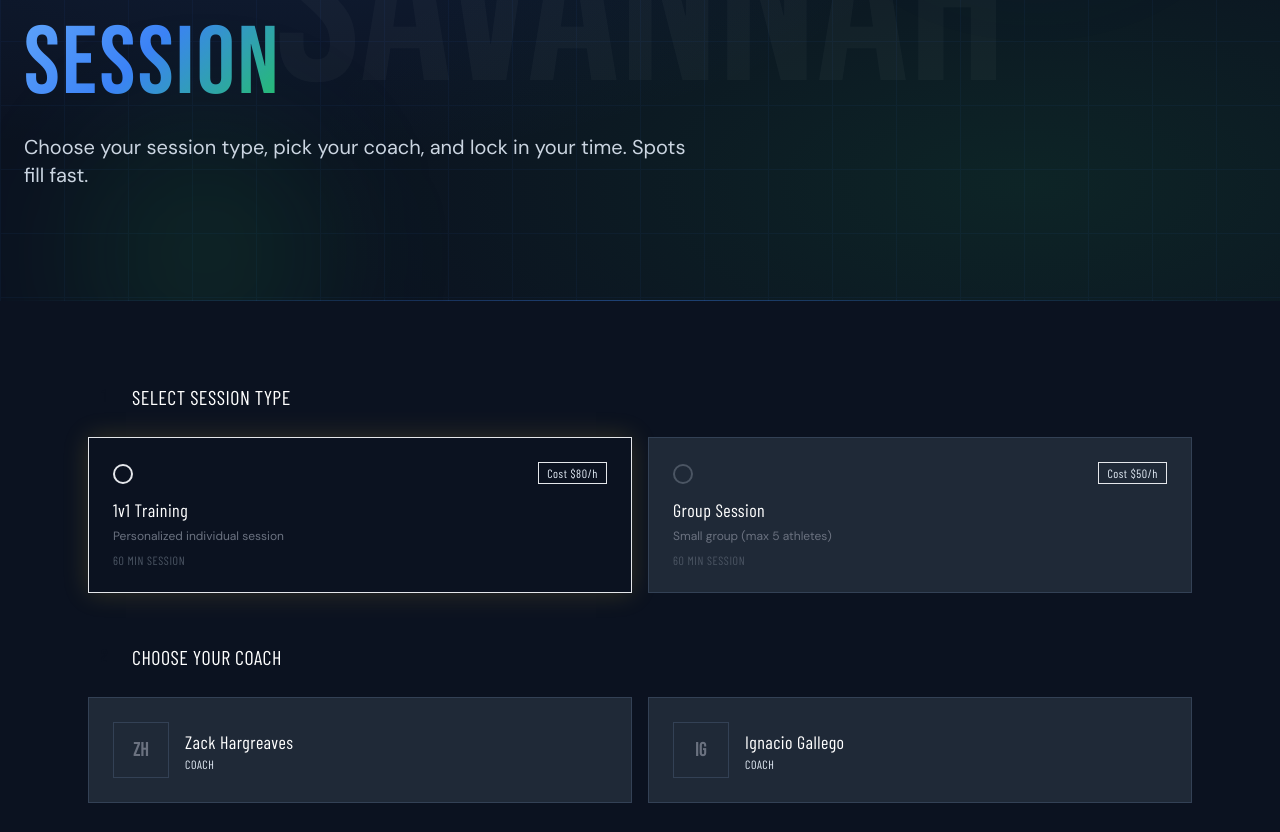
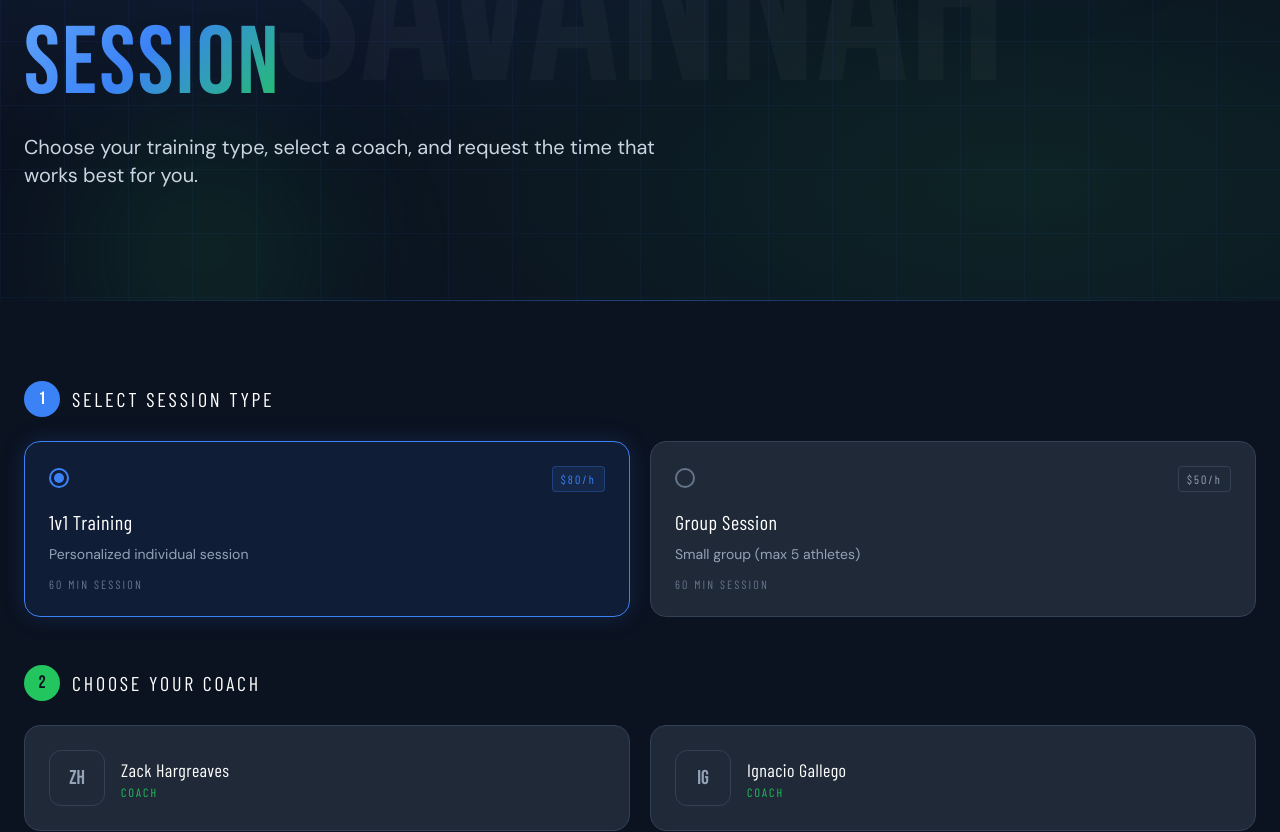
Before and after one commit to savannahathleticacademy-sys/savannah-athletic, a React (Vite) app: page /book in a window 1280 px wide. Shown: the part 279-1111 px from the top of the page. Built offline with nearby package versions, Linux system fonts and the light colour scheme; a web font is replaced by a local one.

Commit message:
Update Book.jsx

```diff
--- a/src/Book.jsx
+++ b/src/Book.jsx
@@ -2,8 +2,20 @@ import { useState } from 'react'
 import PageHero from './PageHero.jsx'
 
 const sessionTypes = [
-  { id: '1v1', label: '1v1 Training', desc: 'Personalized individual session', duration: '60 min', price: 'Cost $80/h' },
-  { id: 'group', label: 'Group Session', desc: 'Small group (max 5 athletes)', duration: '60 min', price: 'Cost $50/h' },
+  {
+    id: '1v1',
+    label: '1v1 Training',
+    desc: 'Personalized individual session',
+    duration: '60 min',
+    price: '$80/h',
+  },
+  {
+    id: 'group',
+    label: 'Group Session',
+    desc: 'Small group (max 5 athletes)',
+    duration: '60 min',
+    price: '$50/h',
+  },
 ]
 
 const coaches = [
@@ -49,8 +61,22 @@ export default function Book() {
   }
 
   const formattedDate = selectedDate
-    ? selectedDate.toLocaleDateString('en-US', { month: 'long', day: 'numeric', year: 'numeric' })
+    ? selectedDate.toLocaleDateString('en-US', {
+        month: 'long',
+        day: 'numeric',
+        year: 'numeric',
+      })
     : ''
+
+  const selectedCoachName =
+    selectedCoach === 'zack'
+      ? 'Zack Hargreaves'
+      : selectedCoach === 'ignacio'
+      ? 'Ignacio Gallego'
+      : ''
+
+  const selectedSessionLabel =
+    sessionType === '1v1' ? '1v1 Training' : 'Group Session'
 
   const onSubmit = async (event) => {
     event.preventDefault()
@@ -59,9 +85,10 @@ export default function Book() {
     const formData = new FormData(event.target)
     const first = formData.get('first_name')
     const last = formData.get('last_name')
+
     formData.append('name', `${first} ${last}`)
-    formData.append('session_type', sessionType === '1v1' ? '1v1 Training' : 'Group Session')
-    formData.append('coach', selectedCoach === 'zack' ? 'Zack Hargreaves' : selectedCoach === 'ignacio' ? 'Ignacio Gallego' : '')
+    formData.append('session_type', selectedSessionLabel)
+    formData.append('coach', selectedCoachName)
     formData.append('preferred_date', formattedDate)
     formData.append('preferred_time', selectedTime || '')
     formData.append('access_key', '32de9cfe-9a49-44e1-adb9-018b5c1f24b6')
@@ -103,101 +130,197 @@ export default function Book() {
     <div>
       <PageHero
         label="Book a Session"
-        title={<>RESERVE YOUR<br /><span className="text-gradient-gold">SESSION</span></>}
-        subtitle="Choose your session type, pick your coach, and lock in your time. Spots fill fast."
+        title={
+          <>
+            RESERVE YOUR
+            <br />
+            <span className="text-gradient-gold">SESSION</span>
+          </>
+        }
+        subtitle="Choose your training type, select a coach, and request the time that works best for you."
       />
 
       <section className="py-20 bg-pitch-black">
-        <div className="max-w-6xl mx-auto px-4 sm:px-6">
-
+        <div className="max-w-7xl mx-auto px-4 sm:px-6">
+          {/* STEP 1 */}
           <div className="mb-12">
             <div className="flex items-center gap-3 mb-6">
-              <div className="w-8 h-8 bg-gold text-pitch-black flex items-center justify-center font-display text-lg">1</div>
-              <h2 className="font-heading text-xl tracking-wide text-white uppercase">Select Session Type</h2>
+              <div className="w-9 h-9 rounded-full bg-blue text-white flex items-center justify-center font-display text-lg">
+                1
               </div>
-            <div className="grid grid-cols-1 sm:grid-cols-2 gap-4">
-              {sessionTypes.map((type) => (
+              <h2 className="font-heading text-xl tracking-[0.14em] text-white uppercase">
+                Select Session Type
+              </h2>
+            </div>
+
+            <div className="grid grid-cols-1 md:grid-cols-2 gap-5">
+              {sessionTypes.map((type) => {
+                const active = sessionType === type.id
+
+                return (
                   <button
                     type="button"
                     key={type.id}
                     onClick={() => setSessionType(type.id)}
-                  className={`text-left p-6 border transition-all duration-300 ${
-                    sessionType === type.id
-                      ? 'border-gold bg-gold/10 shadow-[0_0_24px_rgba(212,175,55,0.2)]'
-                      : 'border-pitch-border bg-pitch-card hover:border-gold/30'
+                    className={`text-left rounded-2xl border p-6 transition-all duration-300 ${
+                      active
+                        ? 'border-blue bg-blue/10 shadow-[0_0_24px_rgba(59,130,246,0.18)]'
+                        : 'border-pitch-border bg-pitch-card hover:border-blue/30'
                     }`}
                   >
-                  <div className="flex items-start justify-between mb-3">
-                    <div className={`w-5 h-5 border-2 rounded-full flex items-center justify-center flex-shrink-0 mt-0.5 ${
-                      sessionType === type.id ? 'border-gold' : 'border-gray-600'
-                    }`}>
-                      {sessionType === type.id && <div className="w-2.5 h-2.5 rounded-full bg-gold" />}
+                    <div className="flex items-start justify-between mb-4">
+                      <div
+                        className={`w-5 h-5 border-2 rounded-full flex items-center justify-center flex-shrink-0 mt-0.5 ${
+                          active ? 'border-blue' : 'border-slate-500'
+                        }`}
+                      >
+                        {active && <div className="w-2.5 h-2.5 rounded-full bg-blue" />}
                       </div>
-                    <span className="text-xs font-heading tracking-wider text-gold border border-gold/30 px-2 py-0.5">{type.price}</span>
+
+                      <span
+                        className={`text-xs font-heading tracking-[0.18em] px-2 py-1 rounded border ${
+                          active
+                            ? 'text-blue border-blue/30 bg-blue/10'
+                            : 'text-slate-400 border-pitch-border'
+                        }`}
+                      >
+                        {type.price}
+                      </span>
                     </div>
-                  <h3 className="font-heading text-lg text-white tracking-wide mb-1">{type.label}</h3>
-                  <p className="text-gray-500 text-xs mb-2">{type.desc}</p>
-                  <div className="text-xs text-gray-600 font-heading tracking-wider uppercase">{type.duration} session</div>
+
+                    <h3 className="font-heading text-xl text-white tracking-wide mb-2">
+                      {type.label}
+                    </h3>
+
+                    <p className="text-slate-400 text-sm mb-3">
+                      {type.desc}
+                    </p>
+
+                    <div className="text-xs text-slate-500 font-heading tracking-[0.18em] uppercase">
+                      {type.duration} session
+                    </div>
                   </button>
-              ))}
+                )
+              })}
             </div>
           </div>
 
+          {/* STEP 2 */}
           <div className="mb-12">
             <div className="flex items-center gap-3 mb-6">
-              <div className={`w-8 h-8 flex items-center justify-center font-display text-lg ${sessionType ? 'bg-gold text-pitch-black' : 'bg-pitch-card text-gray-600 border border-pitch-border'}`}>2</div>
-              <h2 className="font-heading text-xl tracking-wide text-white uppercase">Choose Your Coach</h2>
+              <div
+                className={`w-9 h-9 rounded-full flex items-center justify-center font-display text-lg ${
+                  sessionType
+                    ? 'bg-green text-pitch-black'
+                    : 'bg-pitch-card text-slate-500 border border-pitch-border'
+                }`}
+              >
+                2
               </div>
-            <div className="grid grid-cols-1 sm:grid-cols-2 gap-4">
-              {coaches.map((coach) => (
+              <h2 className="font-heading text-xl tracking-[0.14em] text-white uppercase">
+                Choose Your Coach
+              </h2>
+            </div>
+
+            <div className="grid grid-cols-1 md:grid-cols-2 gap-5">
+              {coaches.map((coach) => {
+                const active = selectedCoach === coach.id
+
+                return (
                   <button
                     type="button"
                     key={coach.id}
                     onClick={() => setSelectedCoach(coach.id)}
-                  className={`text-left p-6 border transition-all duration-300 ${
-                    selectedCoach === coach.id
-                      ? 'border-gold bg-gold/10 shadow-[0_0_24px_rgba(212,175,55,0.2)]'
-                      : 'border-pitch-border bg-pitch-card hover:border-gold/30'
+                    className={`text-left rounded-2xl border p-6 transition-all duration-300 ${
+                      active
+                        ? 'border-green bg-green/10 shadow-[0_0_24px_rgba(34,197,94,0.16)]'
+                        : 'border-pitch-border bg-pitch-card hover:border-green/30'
                     }`}
                   >
                     <div className="flex items-center gap-4">
-                    <div className={`w-14 h-14 border flex items-center justify-center font-display text-xl flex-shrink-0 ${
-                      selectedCoach === coach.id ? 'border-gold text-gold bg-gold/10' : 'border-pitch-border text-gray-500'
-                    }`}>
+                      <div
+                        className={`w-14 h-14 rounded-xl border flex items-center justify-center font-display text-xl flex-shrink-0 ${
+                          active
+                            ? 'border-green text-green bg-green/10'
+                            : 'border-pitch-border text-slate-400'
+                        }`}
+                      >
                         {coach.initials}
                       </div>
+
                       <div>
-                      <div className="font-heading text-lg text-white tracking-wide">{coach.name}</div>
-                      <div className="text-gold text-xs font-heading tracking-wider uppercase">{coach.title}</div>
+                        <div className="font-heading text-lg text-white tracking-wide">
+                          {coach.name}
+                        </div>
+                        <div className="text-green text-xs font-heading tracking-[0.18em] uppercase">
+                          {coach.title}
+                        </div>
                       </div>
                     </div>
                   </button>
-              ))}
+                )
+              })}
             </div>
           </div>
 
+          {/* STEP 3 */}
           {selectedCoach && (
-            <div className="flex flex-col md:flex-row gap-6 mb-12">
-              <div className="w-full md:w-2/3 border border-gold/20 bg-pitch-card p-6">
-                <div className="flex justify-between items-center mb-4 text-white">
-                  <button type="button" onClick={prevMonth} className="px-3 py-1 bg-gray-700 rounded hover:bg-gray-600">&lt;</button>
-                  <h3 className="text-lg font-bold">{currentMonth.toLocaleString('en-US', { month: 'long', year: 'numeric' })}</h3>
-                  <button type="button" onClick={nextMonth} className="px-3 py-1 bg-gray-700 rounded hover:bg-gray-600">&gt;</button>
+            <div className="grid grid-cols-1 lg:grid-cols-[1.15fr_0.85fr] gap-6">
+              {/* CALENDAR */}
+              <div className="rounded-3xl border border-pitch-border bg-pitch-card p-6 md:p-8">
+                <div className="flex items-center gap-3 mb-6">
+                  <div className="w-9 h-9 rounded-full bg-blue text-white flex items-center justify-center font-display text-lg">
+                    3
+                  </div>
+                  <h2 className="font-heading text-xl tracking-[0.14em] text-white uppercase">
+                    Select Preferred Date & Time
+                  </h2>
                 </div>
 
-                <div className="grid grid-cols-7 gap-2 text-center text-white text-sm font-bold">
+                <div className="rounded-2xl border border-pitch-border bg-pitch-black p-5">
+                  <div className="flex justify-between items-center mb-5 text-white">
+                    <button
+                      type="button"
+                      onClick={prevMonth}
+                      className="px-3 py-1.5 rounded-lg bg-pitch-card border border-pitch-border hover:border-blue/30 transition-colors"
+                    >
+                      &lt;
+                    </button>
+
+                    <h3 className="text-lg font-heading tracking-wide">
+                      {currentMonth.toLocaleString('en-US', {
+                        month: 'long',
+                        year: 'numeric',
+                      })}
+                    </h3>
+
+                    <button
+                      type="button"
+                      onClick={nextMonth}
+                      className="px-3 py-1.5 rounded-lg bg-pitch-card border border-pitch-border hover:border-blue/30 transition-colors"
+                    >
+                      &gt;
+                    </button>
+                  </div>
+
+                  <div className="grid grid-cols-7 gap-2 text-center text-slate-300 text-xs md:text-sm font-heading tracking-wide uppercase mb-2">
                     {['Sun', 'Mon', 'Tue', 'Wed', 'Thu', 'Fri', 'Sat'].map((d) => (
                       <div key={d}>{d}</div>
                     ))}
                   </div>
 
-                <div className="grid grid-cols-7 gap-2 text-center text-white text-sm mt-1">
-                  {[...Array(firstDayIndex)].map((_, i) => <div key={`empty-${i}`}></div>)}
+                  <div className="grid grid-cols-7 gap-2 text-center text-white text-sm">
+                    {[...Array(firstDayIndex)].map((_, i) => (
+                      <div key={`empty-${i}`}></div>
+                    ))}
+
                     {days.map((day) => {
                       const isPast =
                         day < new Date(today.getFullYear(), today.getMonth(), today.getDate()) &&
                         currentMonth.getMonth() === today.getMonth() &&
                         currentMonth.getFullYear() === today.getFullYear()
+
+                      const active = selectedDate?.getTime() === day.getTime()
 
                       return (
                         <button
@@ -205,11 +328,11 @@ export default function Book() {
                           key={day.getDate()}
                           onClick={() => handleDayClick(day)}
                           disabled={isPast}
-                        className={`p-2 rounded ${
-                          selectedDate?.getTime() === day.getTime()
-                            ? 'bg-gold text-black'
-                            : 'bg-gray-700 hover:bg-gray-600'
-                        } ${isPast ? 'opacity-40 cursor-not-allowed' : ''}`}
+                          className={`p-2.5 rounded-lg transition-all duration-200 ${
+                            active
+                              ? 'bg-blue text-white'
+                              : 'bg-pitch-card hover:bg-slate-700'
+                          } ${isPast ? 'opacity-30 cursor-not-allowed' : ''}`}
                         >
                           {day.getDate()}
                         </button>
@@ -218,38 +341,125 @@ export default function Book() {
                   </div>
                 </div>
 
-              <div className="w-full md:w-1/3 bg-pitch-black p-6 rounded-lg shadow-lg">
                 {selectedDate && (
-                  <div className="mb-4">
-                    <h4 className="text-white font-bold mb-2">Available Times</h4>
-                    <div className="grid grid-cols-2 gap-2">
-                      {hours.map((h) => (
+                  <div className="mt-6">
+                    <h4 className="text-white font-heading tracking-[0.14em] uppercase mb-4 text-sm">
+                      Available Times
+                    </h4>
+
+                    <div className="grid grid-cols-2 sm:grid-cols-3 gap-3">
+                      {hours.map((hour) => {
+                        const active = selectedTime === hour
+
+                        return (
                           <button
-                          key={h}
+                            key={hour}
                             type="button"
-                          onClick={() => setSelectedTime(h)}
-                          className={`p-2 rounded text-white ${selectedTime === h ? 'bg-gold text-black' : 'bg-gray-700 hover:bg-gray-600'}`}
+                            onClick={() => setSelectedTime(hour)}
+                            className={`p-3 rounded-xl border text-sm transition-all duration-200 ${
+                              active
+                                ? 'bg-green text-pitch-black border-green'
+                                : 'bg-pitch-card border-pitch-border text-white hover:border-green/30'
+                            }`}
                           >
-                          {h}
+                            {hour}
                           </button>
-                      ))}
+                        )
+                      })}
                     </div>
                   </div>
                 )}
+              </div>
 
-                <h3 className="text-xl font-bold mb-4 text-white">Book Your Session</h3>
-                <form onSubmit={onSubmit} className="flex flex-col gap-3 text-white">
-                  <div className="grid grid-cols-1 md:grid-cols-2 gap-3">
-                    <input type="text" name="first_name" placeholder="First Name" required className="p-2 rounded bg-gray-800" />
-                    <input type="text" name="last_name" placeholder="Last Name" required className="p-2 rounded bg-gray-800" />
+              {/* FORM */}
+              <div className="rounded-3xl border border-pitch-border bg-pitch-card p-6 md:p-8">
+                <div className="flex items-center gap-3 mb-5">
+                  <div className="w-9 h-9 rounded-full bg-green text-pitch-black flex items-center justify-center font-display text-lg">
+                    4
                   </div>
-                  <input type="email" name="email" placeholder="Email" required className="p-2 rounded bg-gray-800" />
-                  <input type="tel" name="phone" placeholder="Phone Number" className="p-2 rounded bg-gray-800" />
-                  {selectedDate && <input type="text" value={formattedDate} readOnly className="p-2 rounded bg-gray-800" />}
-                  {selectedTime && <input type="text" value={selectedTime} readOnly className="p-2 rounded bg-gray-800" />}
-                  <textarea name="message" placeholder="Extra details" className="p-2 rounded bg-gray-800" />
-                  <button type="submit" className="bg-gold text-black font-bold py-2 rounded mt-3 hover:bg-yellow-600">
-                    Submit
+                  <h3 className="font-heading text-xl tracking-[0.14em] text-white uppercase">
+                    Booking Request
+                  </h3>
+                </div>
+
+                <div className="mb-5 rounded-2xl border border-pitch-border bg-pitch-black p-4 space-y-2 text-sm">
+                  <div className="flex justify-between gap-4">
+                    <span className="text-slate-500">Session</span>
+                    <span className="text-white text-right">{selectedSessionLabel}</span>
+                  </div>
+                  <div className="flex justify-between gap-4">
+                    <span className="text-slate-500">Coach</span>
+                    <span className="text-white text-right">{selectedCoachName}</span>
+                  </div>
+                  <div className="flex justify-between gap-4">
+                    <span className="text-slate-500">Date</span>
+                    <span className="text-white text-right">{formattedDate || 'Not selected'}</span>
+                  </div>
+                  <div className="flex justify-between gap-4">
+                    <span className="text-slate-500">Time</span>
+                    <span className="text-white text-right">{selectedTime || 'Not selected'}</span>
+                  </div>
+                </div>
+
+                <form onSubmit={onSubmit} className="flex flex-col gap-4 text-white">
+                  <div className="grid grid-cols-1 md:grid-cols-2 gap-4">
+                    <input
+                      type="text"
+                      name="first_name"
+                      placeholder="First Name"
+                      required
+                      className="p-3 rounded-xl bg-pitch-black border border-pitch-border"
+                    />
+                    <input
+                      type="text"
+                      name="last_name"
+                      placeholder="Last Name"
+                      required
+                      className="p-3 rounded-xl bg-pitch-black border border-pitch-border"
+                    />
+                  </div>
+
+                  <input
+                    type="email"
+                    name="email"
+                    placeholder="Email"
+                    required
+                    className="p-3 rounded-xl bg-pitch-black border border-pitch-border"
+                  />
+
+                  <input
+                    type="tel"
+                    name="phone"
+                    placeholder="Phone Number"
+                    className="p-3 rounded-xl bg-pitch-black border border-pitch-border"
+                  />
+
+                  {selectedDate && (
+                    <input
+                      type="text"
+                      value={formattedDate}
+                      readOnly
+                      className="p-3 rounded-xl bg-pitch-black border border-pitch-border text-slate-300"
+                    />
+                  )}
+
+                  {selectedTime && (
+                    <input
+                      type="text"
+                      value={selectedTime}
+                      readOnly
+                      className="p-3 rounded-xl bg-pitch-black border border-pitch-border text-slate-300"
+                    />
+                  )}
+
+                  <textarea
+                    name="message"
+                    placeholder="Extra details"
+                    className="p-3 rounded-xl bg-pitch-black border border-pitch-border min-h-[120px]"
+                  />
+
+                  <button type="submit" className="btn-primary justify-center mt-2">
+                    Submit Booking Request
                   </button>
                 </form>
 
@@ -257,7 +467,6 @@ export default function Book() {
               </div>
             </div>
           )}
-
         </div>
       </section>
     </div>
```
Lines whose indentation alone changed are shown as unchanged.
